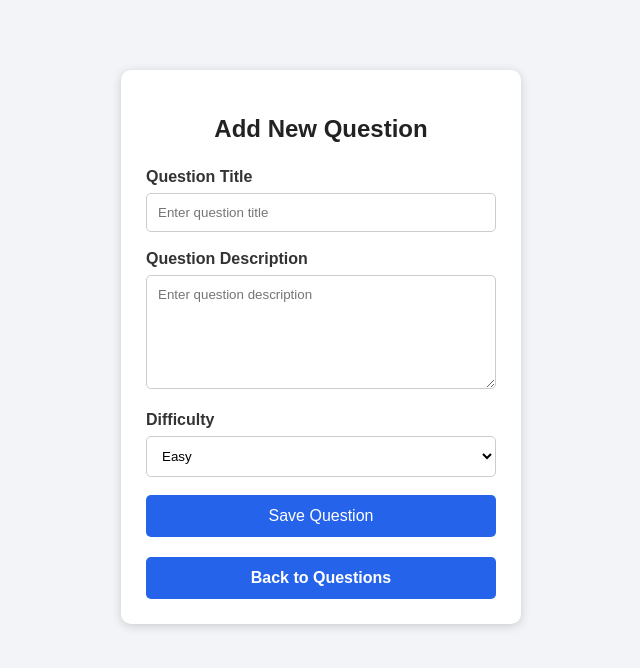
After one commit to AwareHarshal5057/online--coding, a Django app: page /accounts/add-question/ in a window 1280 px wide. The commit adds this page. Shown: the top 668 px of the page, without its empty margins (319-959 px from the left). Run offline with Django 5.2, Linux system fonts and the light colour scheme; the visitor is signed in with stand-in values (Sample User, id 1).

Commit message:
new file added

```diff
--- a/accounts/static/accounts/css/style.css
+++ b/accounts/static/accounts/css/style.css
@@ -244,3 +244,32 @@ hr {
     border-top: 1px solid #ddd;
     margin: 25px 0;
 }
+
+.submission-message {
+    background-color: #dcfce7;
+    color: #166534;
+    border: 1px solid #86efac;
+    border-radius: 6px;
+    padding: 12px;
+    margin: 20px 0;
+}
+
+.submission-message p {
+    margin: 5px 0;
+}
+
+/* Add Question Form */
+textarea {
+    width: 100%;
+    padding: 11px;
+    border: 1px solid #ccc;
+    border-radius: 5px;
+    box-sizing: border-box;
+    font-family: Arial, sans-serif;
+    resize: vertical;
+}
+
+textarea:focus {
+    outline: none;
+    border-color: #2563eb;
+}
--- /dev/null
+++ b/accounts/templates/accounts/add_question.html
@@ -0,0 +1,63 @@
+{% load static %}
+
+<!DOCTYPE html>
+<html lang="en">
+<head>
+    <meta charset="UTF-8">
+    <meta name="viewport" content="width=device-width, initial-scale=1.0">
+
+    <title>Add Question</title>
+
+    <link rel="stylesheet" href="{% static 'accounts/css/style.css' %}">
+</head>
+<body>
+
+    <div class="container">
+
+        <h2>Add New Question</h2>
+
+        <form method="POST">
+            {% csrf_token %}
+
+            <div class="form-group">
+                <label>Question Title</label>
+                <input
+                    type="text"
+                    name="title"
+                    placeholder="Enter question title"
+                    required
+                >
+            </div>
+
+            <div class="form-group">
+                <label>Question Description</label>
+                <textarea
+                    name="description"
+                    rows="6"
+                    placeholder="Enter question description"
+                    required
+                ></textarea>
+            </div>
+
+            <div class="form-group">
+                <label>Difficulty</label>
+
+                <select name="difficulty" required>
+                    <option value="Easy">Easy</option>
+                    <option value="Medium">Medium</option>
+                    <option value="Hard">Hard</option>
+                </select>
+            </div>
+
+            <button type="submit">Save Question</button>
+
+        </form>
+
+        <a href="{% url 'coding' %}" class="back-dashboard-btn">
+            Back to Questions
+        </a>
+
+    </div>
+
+</body>
+</html>
--- a/accounts/urls.py
+++ b/accounts/urls.py
@@ -8,4 +8,5 @@ urlpatterns = [
     path("home/",views.home,name="home"),
     path("logout/",views.logout_view,name="logout"),
     path("coding/", views.coding, name="coding"),
+    path("add-question/", views.add_question, name="add_question"),
 ]
--- a/accounts/views.py
+++ b/accounts/views.py
@@ -1,10 +1,10 @@
-
 from django.shortcuts import render, redirect
 from django.contrib.auth.forms import UserCreationForm, AuthenticationForm
 from django.contrib.auth import login
 from django.contrib import messages
 from django.contrib.auth.decorators import login_required
 from django.contrib.auth import logout
+from .models import CodingQuestion
 
 def register(request):
     if request.method == "POST":
@@ -39,7 +39,7 @@ def home(request):
 
 @login_required
 def logout_view(request):
-    if request == "POST":
+    if request.method == "POST":
 
         logout(request)
         return redirect("login")
@@ -48,4 +48,56 @@ def logout_view(request):
 
 @login_required
 def coding(request):
-    return render(request, "accounts/coding.html")
+    submitted_code = ""
+    question = ""
+    message = ""
+
+    difficulty = (
+        request.GET.get("difficulty")
+        or request.POST.get("difficulty")
+        or "Easy"
+    )
+
+    if difficulty not in ["Easy", "Medium", "Hard"]:
+        difficulty = "Easy"
+
+    questions = CodingQuestion.objects.filter(
+        difficulty=difficulty
+    )
+
+    if request.method == "POST":
+        submitted_code = request.POST.get("code", "")
+        question = request.POST.get("question", "")
+
+        if submitted_code.strip():
+            message = "Code submitted successfully!"
+        else:
+            message = "Please write some code first."
+
+    return render(request, "accounts/coding.html", {
+        "submitted_code": submitted_code,
+        "question": question,
+        "message": message,
+        "questions": questions,
+        "selected_difficulty": difficulty,
+    })
+
+
+@login_required
+def add_question(request):
+
+    if request.method == "POST":
+
+        title = request.POST.get("title")
+        description = request.POST.get("description")
+        difficulty = request.POST.get("difficulty")
+
+        CodingQuestion.objects.create(
+            title=title,
+            description=description,
+            difficulty=difficulty
+        )
+
+        return redirect("coding")
+
+    return render(request, "accounts/add_question.html")
```
Also changed, not shown: accounts/admin.py (+10 -1 lines), accounts/models.py (+21 -0 lines), accounts/templates/accounts/coding.html (+48 -43 lines), accounts/migrations/0002_codingquestion.py (added).
